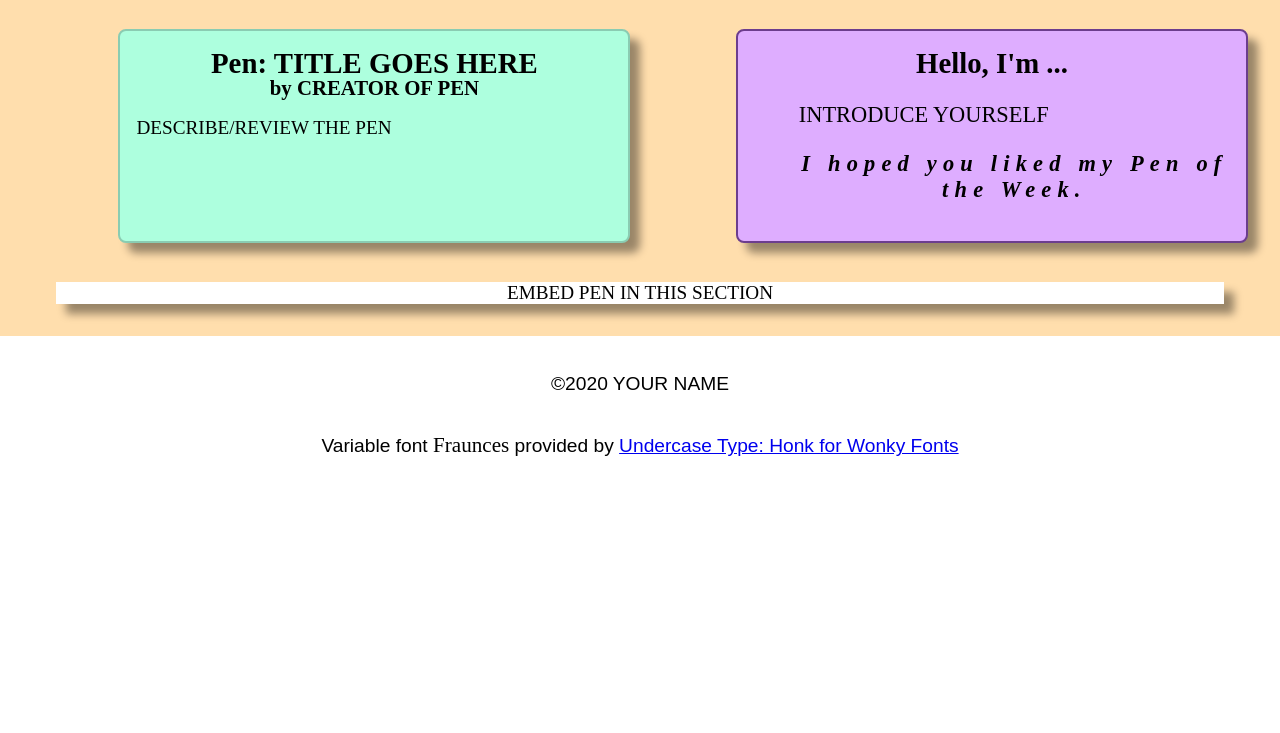
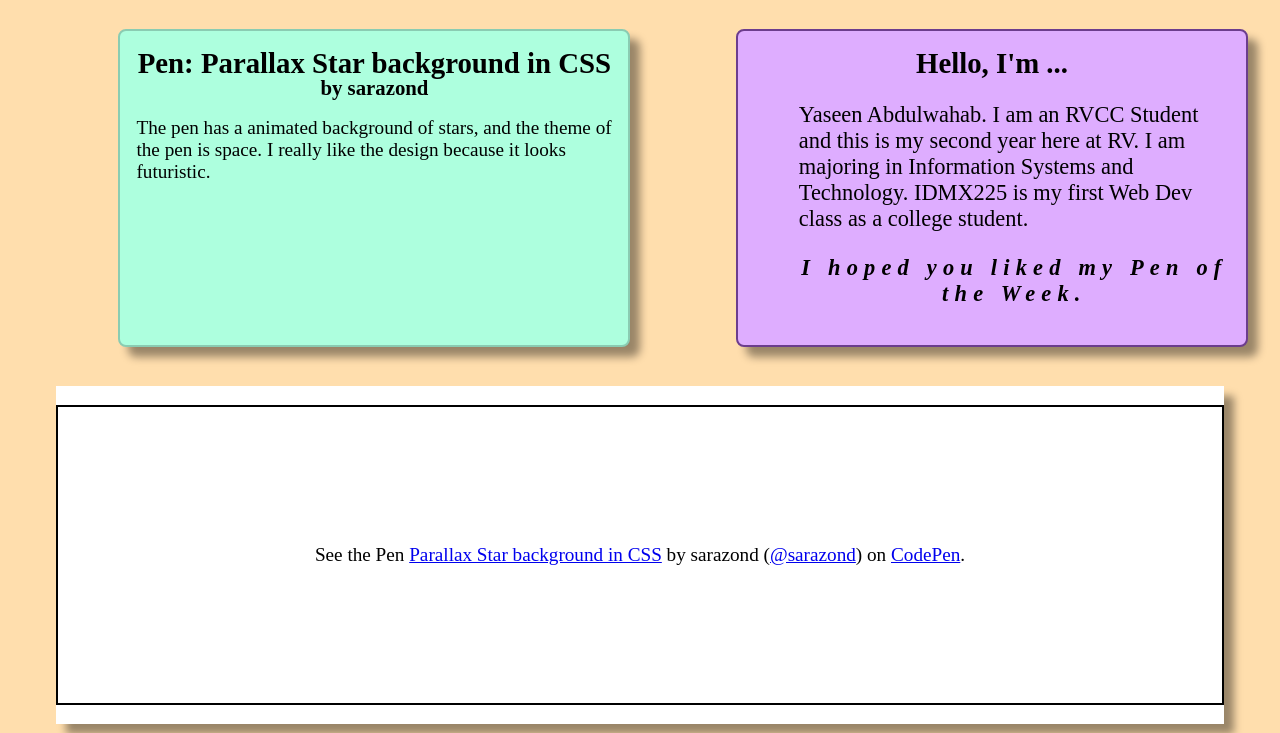
Before and after one commit to RVCC-IDMX/embed-codepen-Yaseen27, a plain HTML site: page index.html in a window 1280 px wide. Shown: the part 67-800 px from the top of the page. Drawn offline with Linux system fonts and the light colour scheme; a script that the page names is missing; a web font is replaced by a local one.

Commit message:
Finished

```diff
--- a/index.html
+++ b/index.html
@@ -16,19 +16,24 @@
 
       <main>
         <article>
-          <h2>Pen: TITLE GOES HERE</h2>
-          <h3>by CREATOR OF PEN</h3>
-          <p>DESCRIBE/REVIEW THE PEN</p>
+          <h2>Pen: Parallax Star background in CSS</h2>
+          <h3>by sarazond</h3>
+          <p>The pen has a animated background of stars, and the theme of the pen is space. I really like the design because it looks futuristic.</p>
         </article>
-        <section>EMBED PEN IN THIS SECTION</section>
+        <section><p class="codepen" data-height="300" data-default-tab="html,result" data-slug-hash="LYGbwj" data-user="sarazond" style="height: 300px; box-sizing: border-box; display: flex; align-items: center; justify-content: center; border: 2px solid; margin: 1em 0; padding: 1em;">
+          <span>See the Pen <a href="https://codepen.io/sarazond/pen/LYGbwj">
+          Parallax Star background in CSS</a> by sarazond (<a href="https://codepen.io/sarazond">@sarazond</a>)
+          on <a href="https://codepen.io">CodePen</a>.</span>
+        </p>
+        <script async src="https://cpwebassets.codepen.io/assets/embed/ei.js"></script></section>
         <aside>
           <h2>Hello, I'm ...</h2>
-          <p>INTRODUCE YOURSELF</p>
+          <p>Yaseen Abdulwahab. I am an RVCC Student and this is my second year here at RV. I am majoring in Information Systems and Technology. IDMX225 is my first Web Dev class as a college student.</p>
           <p class="bye">I hoped you liked my Pen of the Week.</p>
         </aside>
       </main>
       <footer class="sans-serif">
-        <p>&copy;2020 YOUR NAME</p>
+        <p>&copy;2022 Yaseen Abdulwagab</p>
         <p>
           Variable font <span class="serif">Fraunces</span> provided by
           <a href="https://github.com/undercasetype/Fraunces"
```
Also changed, not shown: 1 other file.
